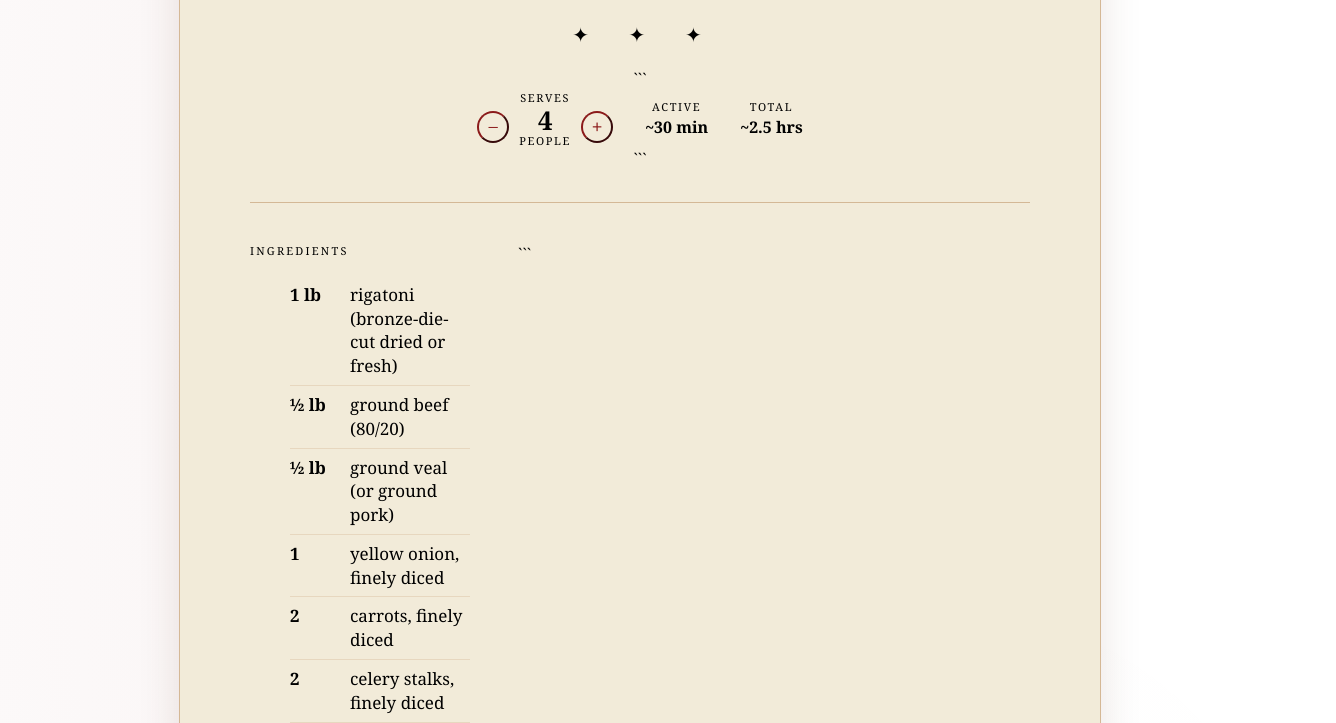
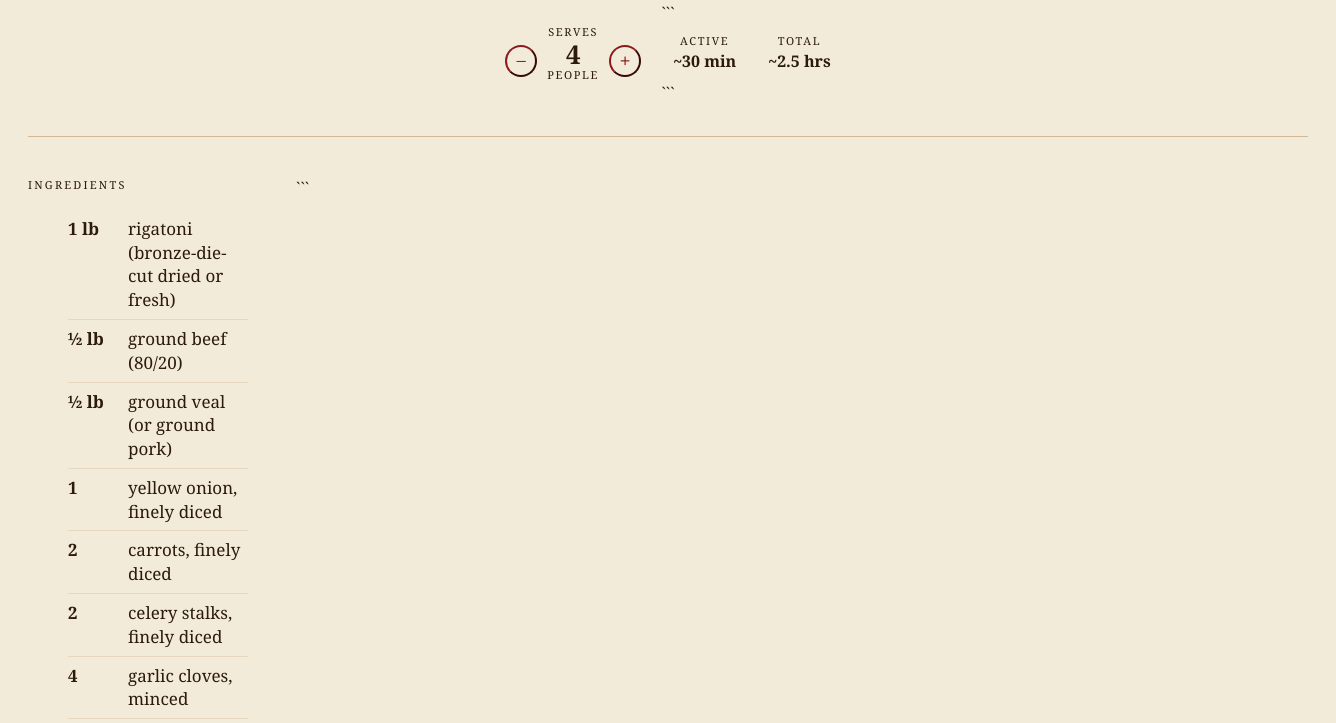
Before and after one commit to williameure/Recipies, a plain HTML site: page index.html in a window 1280 px wide. Shown: the part 297-1020 px from the top of the page, 1336 px wide, since content can reach past the window. Drawn offline with Linux system fonts and the light colour scheme.

Commit message:
Update index.html

````diff
--- a/index.html
+++ b/index.html
@@ -22,25 +22,23 @@
 - { margin: 0; padding: 0; box-sizing: border-box; }
 
 body {
-background-color: var(–cream);
-background-image:
-radial-gradient(ellipse at 20% 10%, rgba(139,26,26,0.04) 0%, transparent 60%),
-radial-gradient(ellipse at 80% 90%, rgba(92,51,23,0.05) 0%, transparent 60%);
+background-color: #F2EBD9;
 font-family: Georgia, ‘Times New Roman’, serif;
-color: var(–ink);
+color: #2C1A0E;
 min-height: 100vh;
-padding: 40px 20px 80px;
+padding: 0;
+margin: 0;
 }
 
 .page {
-max-width: 780px;
+max-width: 100%;
+width: 100%;
 margin: 0 auto;
 background: #F2EBD9;
-border: 1px solid #D4B896;
-box-shadow: 0 4px 40px rgba(92,51,23,0.12);
-padding: 60px 70px;
+border: none;
+box-shadow: none;
+padding: 48px 28px 80px;
 position: relative;
-overflow: hidden;
 }
 
 .page::before {
@@ -52,12 +50,7 @@ background: linear-gradient(90deg, #8B1A1A 0%, #5C3317 50%, #8B1A1A 100%);
 }
 
 .page::after {
-content: ‘❧’;
-position: absolute;
-top: 20px; right: 24px;
-font-size: 28px;
-color: #D4B896;
-opacity: 0.6;
+display: none;
 }
 
 /* Header */
@@ -99,10 +92,10 @@ margin-bottom: 24px;
 .ornament {
 display: block;
 text-align: center;
-color: var(–divider);
-font-size: 20px;
+color: #D4B896;
+font-size: 16px;
 margin-bottom: 20px;
-letter-spacing: 0.3em;
+letter-spacing: 0.4em;
 user-select: none;
 }
 
@@ -365,7 +358,7 @@ h1 { font-size: 30px; }
     <span class="eyebrow">In Memory of Montrose's Finest</span>
     <h1>Paulie's-Style<br>Rigatoni Bolognese</h1>
     <p class="subtitle">A faithful recreation of the iconic Houston classic</p>
-    <span class="ornament">&#10022; &nbsp; &#10022; &nbsp; &#10022;</span>
+    <span class="ornament">&mdash; &nbsp; &mdash; &nbsp; &mdash;</span>
 
 ```
 <div class="meta-bar">
````
